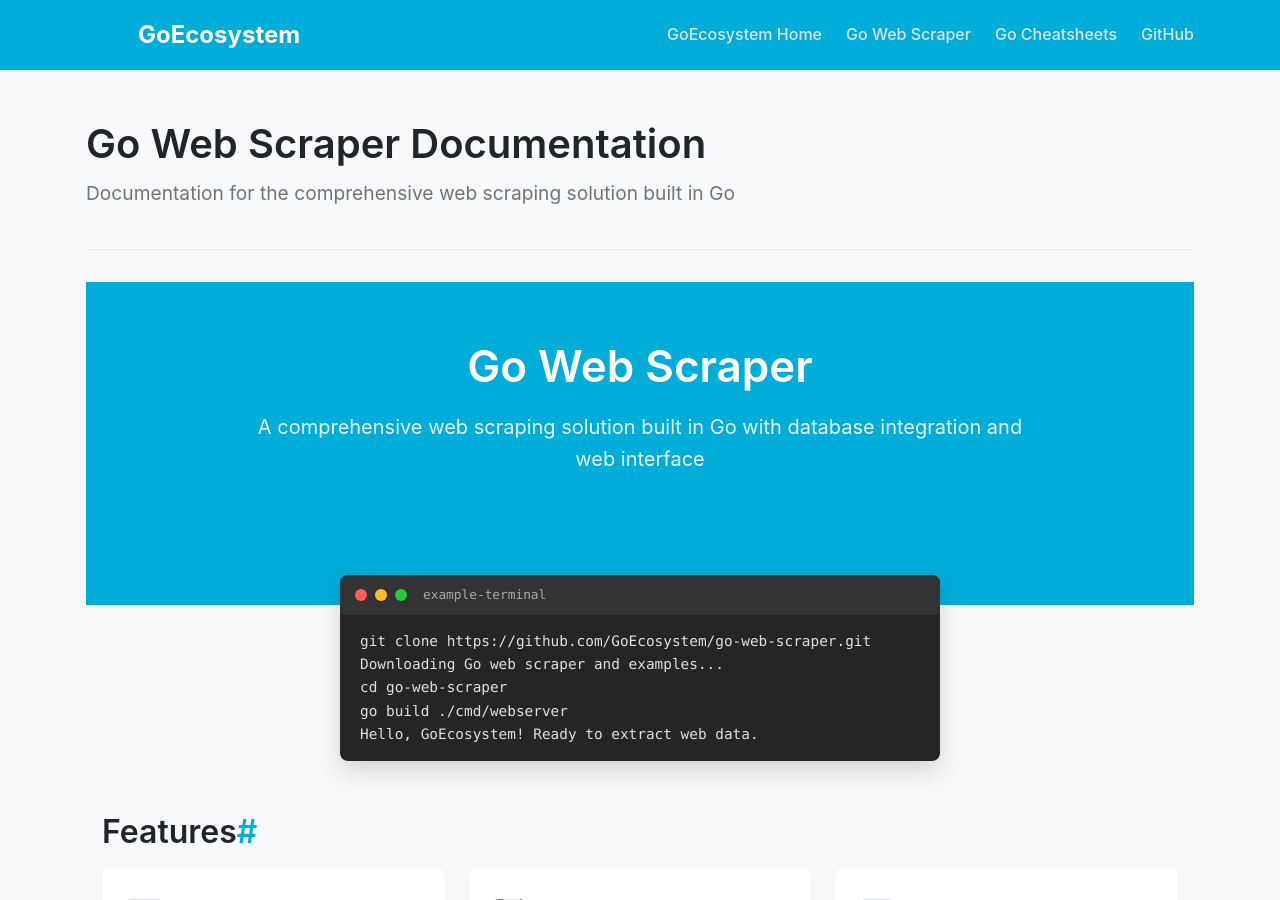
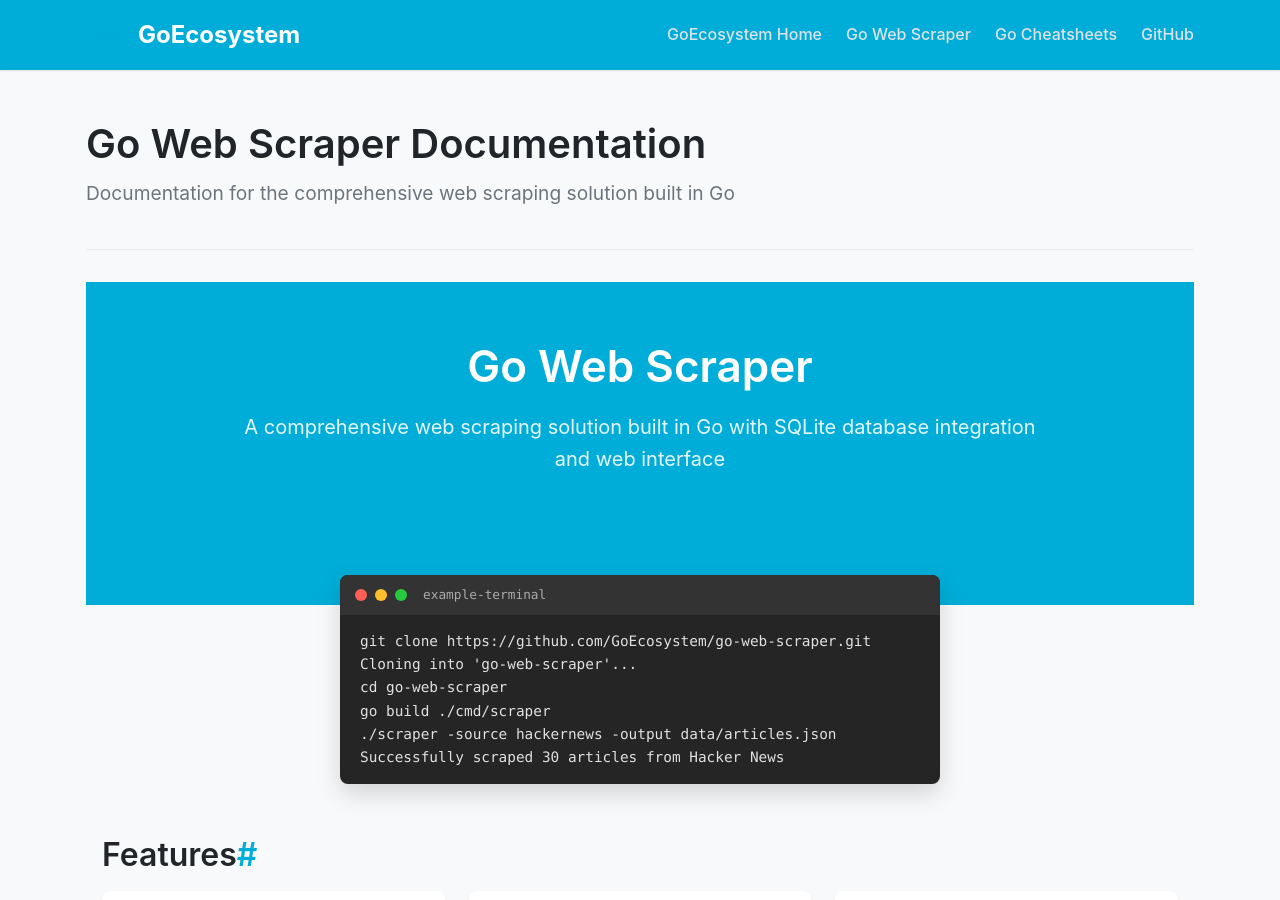
Before and after one commit to GoEcosystem/go-web-scraper, a Jekyll site: the page built from docs/index.md, in a window 1280 px wide and 900 px high. Built offline with Jekyll 4.4.1, drawn with Linux system fonts in a browser that asks for light colours.

Commit message:
Update homepage content with more accurate examples and consistent formatting

```diff
--- a/docs/index.md
+++ b/docs/index.md
@@ -8,7 +8,7 @@
 <div class="hero">
   <div class="container">
     <h1>Go Web Scraper</h1>
-    <p>A comprehensive web scraping solution built in Go with database integration and web interface</p>
+    <p>A comprehensive web scraping solution built in Go with SQLite database integration and web interface</p>
     <a href="#quick-start" class="btn">Get Started</a>
   </div>
 </div>
@@ -22,10 +22,11 @@
   </div>
   <div class="terminal-content">
     <div class="command">git clone https://github.com/GoEcosystem/go-web-scraper.git</div>
-    <div class="output">Downloading Go web scraper and examples...</div>
+    <div class="output">Cloning into 'go-web-scraper'...</div>
     <div class="command">cd go-web-scraper</div>
-    <div class="command">go build ./cmd/webserver</div>
-    <div class="output">Hello, GoEcosystem! Ready to extract web data.</div>
+    <div class="command">go build ./cmd/scraper</div>
+    <div class="command">./scraper -source hackernews -output data/articles.json</div>
+    <div class="output">Successfully scraped 30 articles from Hacker News</div>
   </div>
 </div>
 
```
